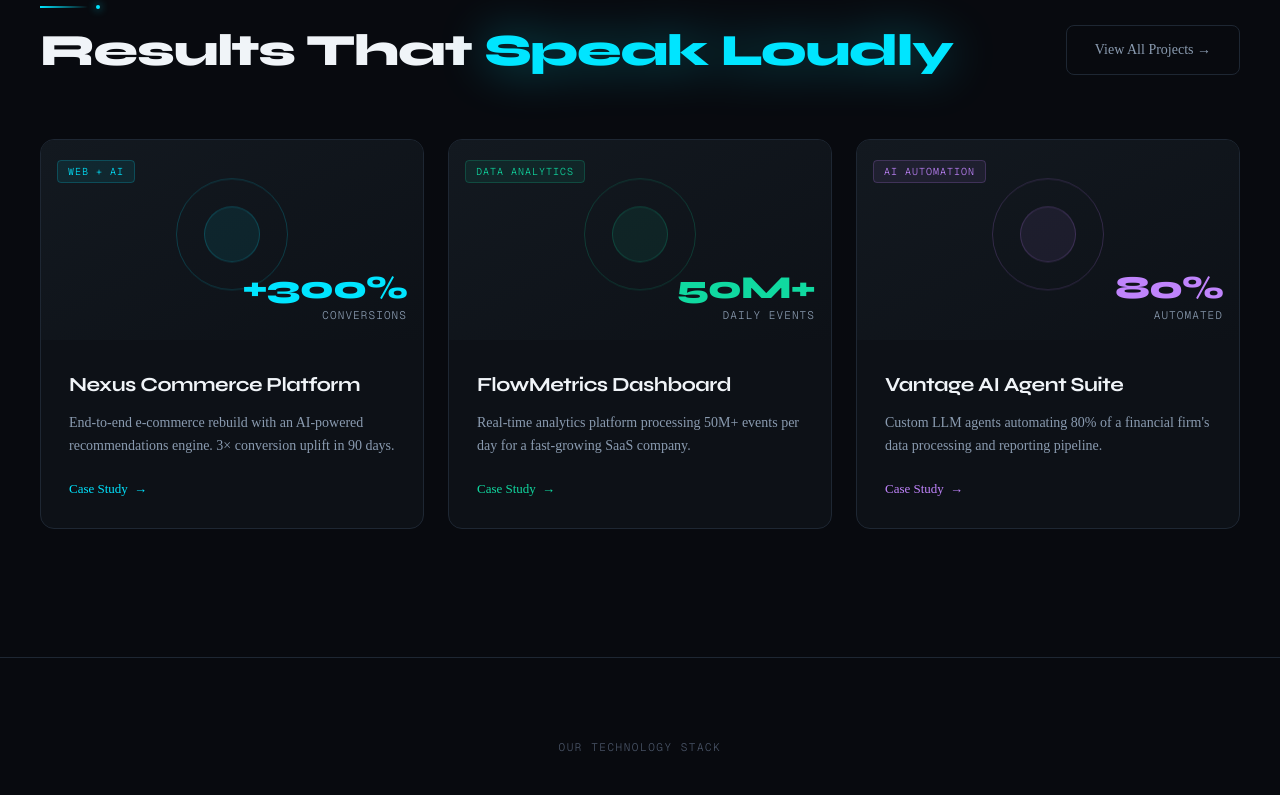
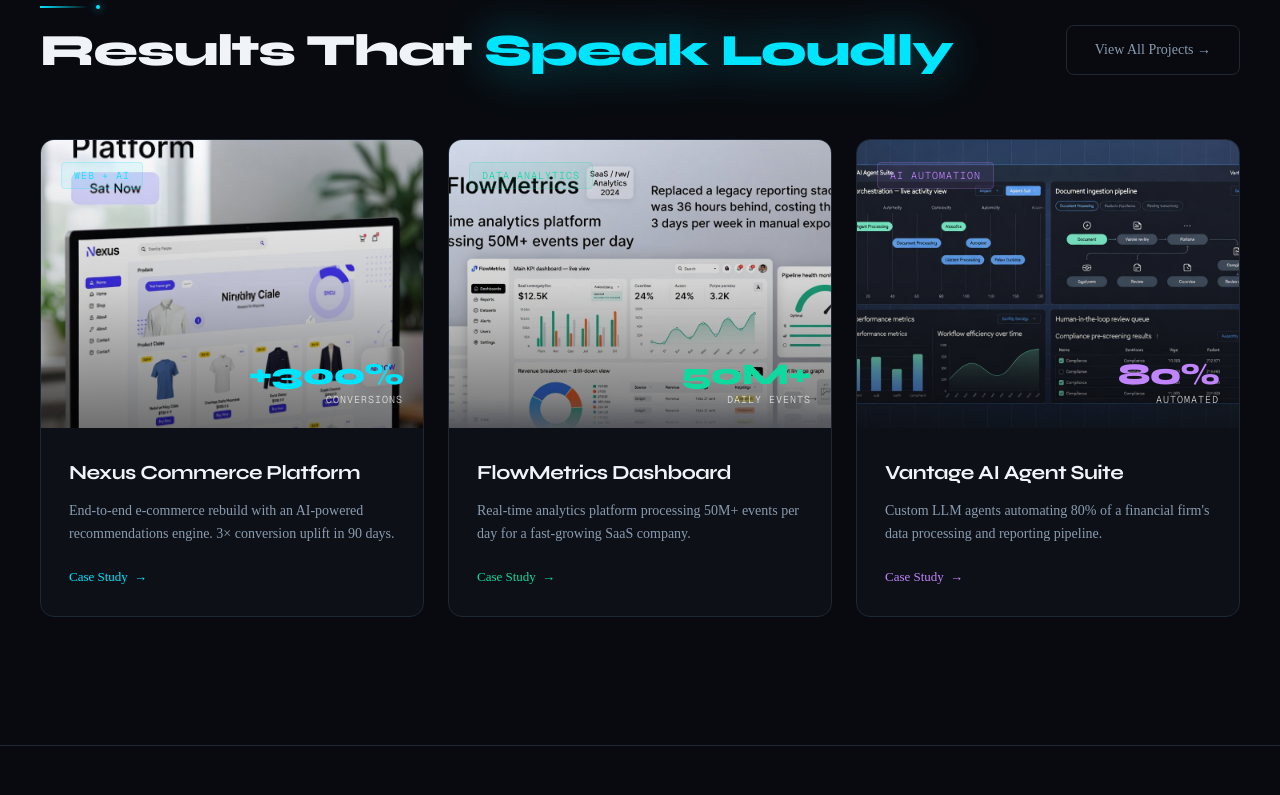
Before and after one commit to ghost-sys-coder/new-agency-website-veilcode, a Next.js app: page / in a window 1280 px wide. Shown: the part 3461-4256 px from the top of the page. Built offline with nearby package versions, Linux system fonts and the light colour scheme.

Commit message:
Add images to the home - wrok section

```diff
--- a/components/extras/ProjectCard.tsx
+++ b/components/extras/ProjectCard.tsx
@@ -1,18 +1,35 @@
+"use client";
+
 import React, { useState } from "react";
 import { motion } from "framer-motion";
 import { fadeUp } from "@/lib/motion";
 import { AnimatedArrow } from "./Primitives";
+import Image from "next/image";
+import Link from "next/link";
 
 
 export function ProjectCard({
   project,
   index,
 }: {
-  project: Project;
+  project: SampleProjects;
   index: number;
 }) {
   const [hovered, setHovered] = useState(false);
   const { classes: c } = project;
+
+  // Randomly select one screenshot (only once when component mounts)
+  const [randomScreenshot] = useState(() => {
+    if (!project.screenShots || project.screenShots.length === 0) {
+      return null;
+    }
+
+    const randomIndex = Math.floor(Math.random() * project.screenShots.length);
+    return project.screenShots[randomIndex];
+  });
+
+  // Fallback image if no screenshots exist
+  const fallbackImage = "/assets/placeholder/project-fallback.jpg"; // ← add your own fallback
 
   return (
     <motion.article
@@ -20,36 +37,47 @@ export function ProjectCard({
       onMouseEnter={() => setHovered(true)}
       onMouseLeave={() => setHovered(false)}
       className={`rounded-xl overflow-hidden bg-surface border border-line
-        transition-all duration-300 cursor-pointer
+        transition-all duration-300 cursor-pointer group relative
         ${c.hoverBorder} ${c.hoverShadow}`}
     >
-      {/* Visual panel */}
-      <div className="relative h-50 flex items-center justify-center
-        bg-linear-to-br from-surface-hi to-surface overflow-hidden">
+      {/* Visual / Image Panel */}
+      <div className="relative h-64 md:h-72 overflow-hidden">
+        <Image
+          src={randomScreenshot?.src || fallbackImage}
+          alt={randomScreenshot?.alt || `${project.title} preview`}
+          fill
+          className="object-cover object-center transition-transform duration-700
+            group-hover:scale-105"
+          sizes="(max-width: 768px) 100vw, (max-width: 1200px) 50vw, 33vw"
+          priority={index < 3} // faster load for first 3 cards
+        />
 
-        {/* Floating orb */}
-        <div className={`size-28 rounded-full border flex items-center justify-center
-          animate-float ${c.orb}`}>
-          <div className={`size-14 rounded-full border ${c.innerOrb}`} />
-        </div>
+        {/* Subtle overlay gradient for better text/icon contrast */}
+        <div className="absolute inset-0 bg-linear-to-t from-black/55 via-black/15 to-transparent pointer-events-none" />
 
-        {/* Tag */}
-        <div className="absolute top-4 left-4">
-          <span className={`font-mono text-[10px] tracking-widest uppercase
-            px-2.5 py-1 rounded border ${c.tag}`}>
+        {/* Tag (always visible) */}
+        <div className="absolute top-5 left-5 z-20">
+          <span
+            className={`font-mono text-[10px] tracking-widest uppercase
+              px-3 py-1.5 rounded border ${c.tag}`}
+          >
             {project.tag}
           </span>
         </div>
 
-        {/* Metric */}
-        <div className="absolute bottom-4 right-4 text-right">
-          <div className={`font-display font-extrabold text-[32px] tracking-tight leading-none ${c.metric}`}>
-            {project.metric}
+        {/* Optional: small metric badge in corner */}
+        {project.metric && (
+          <div className="absolute bottom-5 right-5 z-20 text-right">
+            <div
+              className={`font-display font-extrabold text-3xl tracking-tight leading-none ${c.metric}`}
+            >
+              {project.metric}
+            </div>
+            <div className="font-mono text-[10px] uppercase tracking-widest text-white/80 mt-0.5 drop-shadow-md">
+              {project.metricLabel}
+            </div>
           </div>
-          <div className="font-mono text-[11px] uppercase tracking-widest text-ink-muted mt-0.5">
-            {project.metricLabel}
-          </div>
-        </div>
+        )}
       </div>
 
       {/* Body */}
@@ -60,10 +88,13 @@ export function ProjectCard({
         <p className="font-sans text-sm text-ink-muted leading-relaxed mb-5">
           {project.desc}
         </p>
-        <div className={`flex items-center gap-1.5 text-[13px] font-medium font-sans ${c.link}`}>
+        <Link
+          href={`/work/${project.slug}`}
+          className={`flex items-center gap-1.5 text-[13px] font-medium font-sans ${c.link}`}
+        >
           <span>Case Study</span>
           <AnimatedArrow hovered={hovered} />
-        </div>
+        </Link>
       </div>
     </motion.article>
   );
--- a/components/extras/ServiceCard.tsx
+++ b/components/extras/ServiceCard.tsx
@@ -2,6 +2,7 @@ import { useState } from "react";
 import { motion } from "framer-motion";
 import { AnimatedArrow } from "./Primitives";
 import { fadeUp, useReveal } from "@/lib/motion";
+import Link from "next/link";
 
 export function ServiceCard({
   service,
@@ -69,10 +70,10 @@ export function ServiceCard({
       </ul>
 
       {/* Link */}
-      <div className={`flex items-center gap-1.5 text-[13px] font-medium font-sans ${c.link}`}>
+      <Link href={"/services"} className={`flex items-center gap-1.5 text-[13px] font-medium font-sans ${c.link}`}>
         <span>Explore service</span>
         <AnimatedArrow hovered={hovered} />
-      </div>
+      </Link>
     </motion.article>
   );
 }
--- a/components/shared/Services.tsx
+++ b/components/shared/Services.tsx
@@ -9,6 +9,7 @@ import {
 import { fadeUp, stagger, useReveal } from "@/lib/motion";
 import { ServiceCard } from "../extras/ServiceCard";
 import { SERVICES } from "@/constants";
+import Link from "next/link";
 
 
 
@@ -68,7 +69,9 @@ export function Services() {
 
         {/* CTA row */}
         <div className="flex justify-center mt-12">
-          <GhostButton>View All Services →</GhostButton>
+          <GhostButton>
+            <Link href={"/services"}>View All Services →</Link>
+          </GhostButton>
         </div>
       </div>
     </section>
--- a/components/shared/Work.tsx
+++ b/components/shared/Work.tsx
@@ -1,5 +1,6 @@
 "use client";
 
+import Link from "next/link";
 import { motion } from "framer-motion";
 import {
   SectionTag,
@@ -9,7 +10,6 @@ import {
 import { fadeUp, stagger, useReveal } from "@/lib/motion";
 import { PROJECTS } from "@/constants";
 import { ProjectCard } from "../extras/ProjectCard";
-import Link from "next/link";
 
 
 export function Work() {
--- a/constants/index.ts
+++ b/constants/index.ts
@@ -155,10 +155,11 @@ export const FOOTER_COLS = [
 ] as const;
 
 
-export const PROJECTS: Project[] = [
+export const PROJECTS: SampleProjects[] = [
   {
     tag:         "Web + AI",
-    title:       "Nexus Commerce Platform",
+    title: "Nexus Commerce Platform",
+    slug: "nexus-commerce",
     desc:        "End-to-end e-commerce rebuild with an AI-powered recommendations engine. 3× conversion uplift in 90 days.",
     metric:      "+300%",
     metricLabel: "Conversions",
@@ -171,10 +172,19 @@ export const PROJECTS: Project[] = [
       hoverShadow: "hover:shadow-[0_0_40px_var(--color-svc-web-dim)]",
       link:        "text-svc-web",
     },
+     screenShots: [
+      { src: "/assets/nexus-project/image-client-1.jpg", alt: "Nexus Commerce homepage — desktop",         caption: "Homepage — desktop view",               size: "wide" },
+      { src: "/assets/nexus-project/image-client-2.jpg", alt: "Nexus Commerce product listing page",       caption: "Product listing page",                  size: "half" },
+      { src: "/assets/nexus-project/image-1.jpg", alt: "Nexus Commerce product detail page",        caption: "Product detail page",                   size: "half" },
+      { src: "/assets/nexus-project/image-2.jpg", alt: "Nexus Commerce mobile checkout flow",       caption: "Mobile checkout — step 1 of 2",         size: "half" },
+      { src: "/assets/nexus-project/image-3.jpg", alt: "Nexus Commerce order confirmation screen",  caption: "Order confirmation",                    size: "half" },
+      { src: "/assets/nexus-project/image-4.jpg", alt: "Nexus Commerce admin CMS dashboard",        caption: "Sanity CMS — product management",       size: "wide" },
+    ],
   },
   {
     tag:         "Data Analytics",
-    title:       "FlowMetrics Dashboard",
+    title: "FlowMetrics Dashboard",
+    slug: "flowmetrics-dashboard",
     desc:        "Real-time analytics platform processing 50M+ events per day for a fast-growing SaaS company.",
     metric:      "50M+",
     metricLabel: "Daily Events",
@@ -187,10 +197,17 @@ export const PROJECTS: Project[] = [
       hoverShadow: "hover:shadow-[0_0_40px_var(--color-svc-data-dim)]",
       link:        "text-svc-data",
     },
+    screenShots: [
+      { src: "/assets/flow-metrics-project/image-1.jpg", alt: "FlowMetrics main analytics dashboard",      caption: "Main KPI dashboard — live view",         size: "wide" },
+      { src: "/assets/flow-metrics-project/image-2.jpg", alt: "FlowMetrics revenue breakdown chart",       caption: "Revenue breakdown — drill-down view",    size: "half" },
+      { src: "/assets/flow-metrics-project/image-3.jpg", alt: "FlowMetrics pipeline health monitor",       caption: "Pipeline health monitor",                size: "half" },
+      { src: "/assets/flow-metrics-project/image-4.jpg", alt: "FlowMetrics data lineage diagram",          caption: "dbt lineage graph",                      size: "wide" },
+    ],
   },
   {
     tag:         "AI Automation",
-    title:       "Vantage AI Agent Suite",
+    title: "Vantage AI Agent Suite",
+    slug: "vantage-ai-agents",
     desc:        "Custom LLM agents automating 80% of a financial firm's data processing and reporting pipeline.",
     metric:      "80%",
     metricLabel: "Automated",
@@ -203,138 +220,16 @@ export const PROJECTS: Project[] = [
       hoverShadow: "hover:shadow-[0_0_40px_var(--color-svc-ai-dim)]",
       link:        "text-svc-ai",
     },
+    screenShots: [
+      { src: "/assets/vantage-ai-suite/image-1.jpg", alt: "Vantage agent orchestration dashboard",     caption: "Agent orchestration — live activity view",  size: "wide" },
+      { src: "/assets/vantage-ai-suite/image-2.jpg", alt: "Vantage document ingestion pipeline",       caption: "Document ingestion pipeline",               size: "half" },
+      { src: "/assets/vantage-ai-suite/image-3.jpg", alt: "Vantage human review queue",                caption: "Human-in-the-loop review queue",            size: "half" },
+      { src: "/assets/vantage-ai-suite/image-4.jpg", alt: "Vantage compliance screening results",      caption: "Compliance pre-screening results",          size: "half" },
+      { src: "/assets/vantage-ai-suite/image-1.jpg", alt: "Vantage agent performance metrics",         caption: "Agent performance metrics",                 size: "half" },
+    ],
   },
 ];
 
-
-export const MYPROJECTS: Project[] = [
-  {
-    tag:         "Web + AI",
-    title:       "Resume AI Analyzer",
-    desc:        "Enterprise-grade ATS powered by AI — analyses CVs, scores candidates, and surfaces insights for recruiters using Next.js and MongoDB.",
-    metric:      "AI-Powered",
-    metricLabel: "ATS Platform",
-    projectUrl:  "https://cvscan-seven.vercel.app/",
-    githubUrl:   "https://github.com/ghost-sys-coder/React-with-NextJS-Enterprise-ready-applicant-tracking-system",
-    classes: {
-      tag:         "bg-svc-web-dim border-svc-web-border text-svc-web",
-      metric:      "text-svc-web",
-      orb:         "border-svc-web-border",
-      innerOrb:    "bg-svc-web-dim border-svc-web-border",
-      hoverBorder: "hover:border-svc-web-border",
-      hoverShadow: "hover:shadow-[0_0_40px_var(--color-svc-web-dim)]",
-      link:        "text-svc-web",
-    },
-  },
-  {
-    tag:         "Web + AI",
-    title:       "Chat-2-My-PDF",
-    desc:        "AI SaaS app that lets users upload PDFs and have intelligent conversations with their documents — built with Next.js and LLM integration.",
-    metric:      "LLM",
-    metricLabel: "Integrated",
-    projectUrl:  "https://chat2mypdf.vercel.app/",
-    githubUrl:   "https://github.com/ghost-sys-coder/chat-2-my-pdf-ai-saas-project",
-    classes: {
-      tag:         "bg-svc-ai-dim border-svc-ai-border text-svc-ai",
-      metric:      "text-svc-ai",
-      orb:         "border-svc-ai-border",
-      innerOrb:    "bg-svc-ai-dim border-svc-ai-border",
-      hoverBorder: "hover:border-svc-ai-border",
-      hoverShadow: "hover:shadow-[0_0_40px_var(--color-svc-ai-dim)]",
-      link:        "text-svc-ai",
-    },
-  },
-  {
-    tag:         "Dashboard",
-    title:       "RealtyProp Real Estate Dashboard",
-    desc:        "Full-featured admin dashboard for a real estate platform — property listings, analytics, and tenant management built with React.",
-    metric:      "Full-Stack",
-    metricLabel: "Admin Dashboard",
-    projectUrl:  "https://admindreamhomes.vercel.app/",
-    githubUrl:   "https://github.com/ghost-sys-coder/realestate-dreamhomes-admin-dashboard",
-    classes: {
-      tag:         "bg-svc-data-dim border-svc-data-border text-svc-data",
-      metric:      "text-svc-data",
-      orb:         "border-svc-data-border",
-      innerOrb:    "bg-svc-data-dim border-svc-data-border",
-      hoverBorder: "hover:border-svc-data-border",
-      hoverShadow: "hover:shadow-[0_0_40px_var(--color-svc-data-dim)]",
-      link:        "text-svc-data",
-    },
-  },
-  {
-    tag:         "Web App",
-    title:       "Veilcode Digital Solutions Agency",
-    desc:        "A full-featured digital agency website showcasing services, portfolio, and client-facing pages — built with Next.js for performance and SEO.",
-    metric:      "SEO",
-    metricLabel: "Optimised",
-    projectUrl:  "https://veilcodestudio.vercel.app/",
-    githubUrl:   "https://github.com/ghost-sys-coder/veilcode-business-agency",
-    classes: {
-      tag:         "bg-svc-web-dim border-svc-web-border text-svc-web",
-      metric:      "text-svc-web",
-      orb:         "border-svc-web-border",
-      innerOrb:    "bg-svc-web-dim border-svc-web-border",
-      hoverBorder: "hover:border-svc-web-border",
-      hoverShadow: "hover:shadow-[0_0_40px_var(--color-svc-web-dim)]",
-      link:        "text-svc-web",
-    },
-  },
-  {
-    tag:         "Web App",
-    title:       "ShopLocker Ecommerce",
-    desc:        "A clean, modern ecommerce experience built with Next.js — product browsing, cart management, and a seamless checkout experience.",
-    metric:      "Next.js",
-    metricLabel: "E-Commerce",
-    projectUrl:  "https://shoplocker.vercel.app/",
-    githubUrl:   "https://github.com/ghost-sys-coder/my-ecommerce-shop",
-    classes: {
-      tag:         "bg-svc-web-dim border-svc-web-border text-svc-web",
-      metric:      "text-svc-web",
-      orb:         "border-svc-web-border",
-      innerOrb:    "bg-svc-web-dim border-svc-web-border",
-      hoverBorder: "hover:border-svc-web-border",
-      hoverShadow: "hover:shadow-[0_0_40px_var(--color-svc-web-dim)]",
-      link:        "text-svc-web",
-    },
-  },
-  {
-    tag:         "Web App",
-    title:       "Ecommerce Store with Sanity",
-    desc:        "Headless ecommerce storefront powered by Sanity CMS — product pages, cart, checkout flow, and real-time content updates.",
-    metric:      "Headless",
-    metricLabel: "CMS Powered",
-    projectUrl:  "https://ecommerce-next-sanity-store.vercel.app/",
-    githubUrl:   "https://github.com/ghost-sys-coder/ecommerce_next_sanity_store",
-    classes: {
-      tag:         "bg-svc-data-dim border-svc-data-border text-svc-data",
-      metric:      "text-svc-data",
-      orb:         "border-svc-data-border",
-      innerOrb:    "bg-svc-data-dim border-svc-data-border",
-      hoverBorder: "hover:border-svc-data-border",
-      hoverShadow: "hover:shadow-[0_0_40px_var(--color-svc-data-dim)]",
-      link:        "text-svc-data",
-    },
-  },
-  {
-    tag:         "Business",
-    title:       "Inspire Me Salon Website",
-    desc:        "Business website for a premium salon brand — services, gallery, booking info, and brand storytelling with a polished UI.",
-    metric:      "Brand",
-    metricLabel: "Showcase",
-    projectUrl:  "https://salon-website-template-five.vercel.app/",
-    githubUrl:   "https://github.com/ghost-sys-coder/salon-website-template",
-    classes: {
-      tag:         "bg-svc-ai-dim border-svc-ai-border text-svc-ai",
-      metric:      "text-svc-ai",
-      orb:         "border-svc-ai-border",
-      innerOrb:    "bg-svc-ai-dim border-svc-ai-border",
-      hoverBorder: "hover:border-svc-ai-border",
-      hoverShadow: "hover:shadow-[0_0_40px_var(--color-svc-ai-dim)]",
-      link:        "text-svc-ai",
-    },
-  },
-];
 
 
 export const SOCIALS = [
--- a/constants/projects.ts
+++ b/constants/projects.ts
@@ -1,73 +1,8 @@
-/* ─── TYPES ───────────────────────────────────────────────────────────────── */
-
 export type ServiceSlug = "web" | "mobile" | "data" | "social" | "ai";
 
-export interface ProjectScreenshot {
-  /** Relative path under /public — e.g. "/work/nexus-commerce/hero.png"
-   *  Set to null to render the styled placeholder instead. */
-  src:     string | null;
-  alt:     string;
-  caption: string;
-  /** "wide" spans full width; "half" sits in a 2-col pair */
-  size:    "wide" | "half";
-}
-
-export interface ProjectResult {
-  metric: string;
-  label:  string;
-  sub:    string;
-}
-
-export interface ProjectDeliverable {
-  title: string;
-  desc:  string;
-}
-
-export interface ProjectTestimonial {
-  quote:    string;
-  name:     string;
-  role:     string;
-  initials: string;
-}
-
-export interface Project {
-  slug:         string;
-  service:      ServiceSlug;
-  serviceLabel: string;
-  year:         string;
-  title:        string;
-  client:       string;
-  industry:     string;
-  summary:      string;
-  challenge:    string;
-  approach:     string;
-  outcome:      string;
-  metric:       string;
-  metricLabel:  string;
-  tags:         string[];
-  featured:     boolean;
-  /* ── Extended case study fields ── */
-  duration:     string;
-  team:         string;
-  results:      ProjectResult[];
-  deliverables: ProjectDeliverable[];
-  screenshots:  ProjectScreenshot[];
-  testimonial:  ProjectTestimonial | null;
-  nextSlug:     string | null;
-  classes: {
-    accent:      string;
-    dimBg:       string;
-    border:      string;
-    hoverBorder: string;
-    hoverShadow: string;
-    gradFrom:    string;
-  };
-}
-
-/* ─── DATA ────────────────────────────────────────────────────────────────── */
 
 export const PROJECTS: Project[] = [
-  /* ── 01 NEXUS COMMERCE ─────────────────────────────────────────────────── */
+  // 01 NEXUS COMMERCE
   {
     slug:         "nexus-commerce",
     service:      "web",
@@ -129,7 +64,7 @@ export const PROJECTS: Project[] = [
     },
   },
 
-  /* ── 02 FLOWMETRICS ─────────────────────────────────────────────────────── */
+  // 02 FLOWMETRICS
   {
     slug:         "flowmetrics-dashboard",
     service:      "data",
@@ -188,7 +123,7 @@ export const PROJECTS: Project[] = [
     },
   },
 
-  /* ── 03 VANTAGE AI ──────────────────────────────────────────────────────── */
+    // 03 VANTAGE AI
   {
     slug:         "vantage-ai-agents",
     service:      "ai",
@@ -249,7 +184,7 @@ export const PROJECTS: Project[] = [
     },
   },
 
-  /* ── 04 TRADEPOST ───────────────────────────────────────────────────────── */
+  // 04 TRADEPOST
   {
     slug:         "tradepost-mobile",
     service:      "mobile",
@@ -308,7 +243,7 @@ export const PROJECTS: Project[] = [
     },
   },
 
-  /* ── 05 BREWED ──────────────────────────────────────────────────────────── */
+  // 05 BREWED
   {
     slug:         "brewed-social",
     service:      "social",
@@ -367,7 +302,7 @@ export const PROJECTS: Project[] = [
     },
   },
 
-  /* ── 06 MERIDIAN ────────────────────────────────────────────────────────── */
+  //  06 MERIDIAN
   {
     slug:         "meridian-web",
     service:      "web",
@@ -427,7 +362,7 @@ export const PROJECTS: Project[] = [
     },
   },
 
-  /* ── 07 AGRIDATA ────────────────────────────────────────────────────────── */
+  // 07 AGRIDATA
   {
     slug:         "agridata-platform",
     service:      "data",
@@ -486,7 +421,7 @@ export const PROJECTS: Project[] = [
     },
   },
 
-  /* ── 08 HEALTHPULSE ─────────────────────────────────────────────────────── */
+  // 08 HEALTHPULSE
   {
     slug:         "healthpulse-app",
     service:      "mobile",
@@ -547,7 +482,7 @@ export const PROJECTS: Project[] = [
   },
 ];
 
-/* ─── FILTER CONFIG ───────────────────────────────────────────────────────── */
+//  FILTER CONFIG
 
 export type FilterKey = "all" | ServiceSlug;
 
```
Also changed, not shown: global.d.ts (+81 -18 lines).
